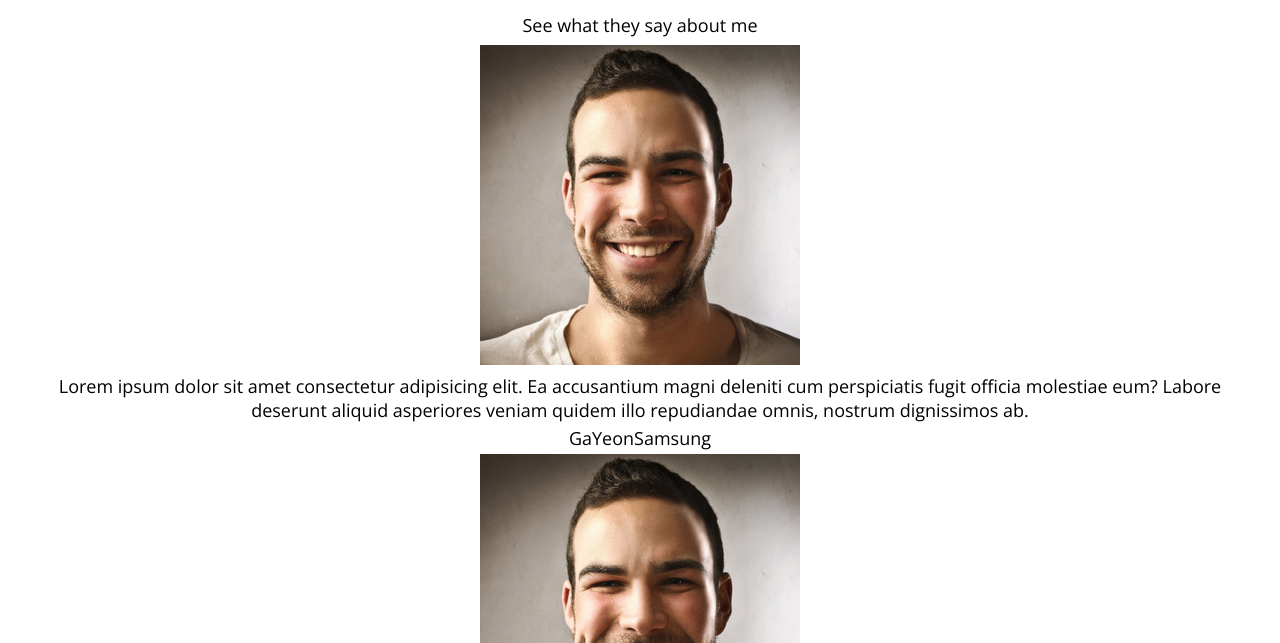
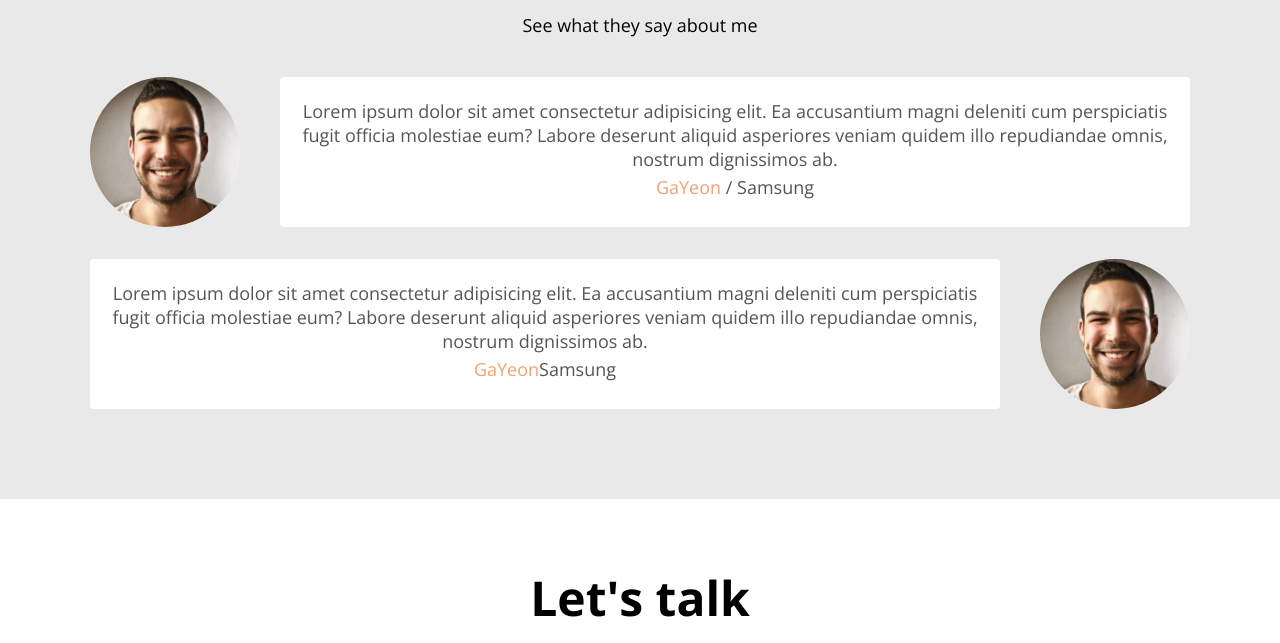
Before and after one commit to seoulsaram/portfolio, a plain HTML site: page index.html in a window 1280 px wide. Shown: the part 2775-3418 px from the top of the page. Drawn offline with nearby package versions, Linux system fonts and the light colour scheme.

Commit message:
CSS : Testimonials

```diff
--- a/index.html
+++ b/index.html
@@ -204,16 +204,16 @@ rel="stylesheet">
                 <img src="imgs/testimonial/people1.jpg" alt="" class="testimonial__avatar">
                 <div class="testimonial__speech-bubble">
                     <p>Lorem ipsum dolor sit amet consectetur adipisicing elit. Ea accusantium magni deleniti cum perspiciatis fugit officia molestiae eum? Labore deserunt aliquid asperiores veniam quidem illo repudiandae omnis, nostrum dignissimos ab.</p>
-                    <p class="name"><a href="">GaYeon</a>Samsung</p>
+                    <p class="name"><a href="">GaYeon</a> / Samsung</p>
                 </div>
+            </div>
                 <div class="testimonial">
-                    <img src="imgs/testimonial/people1.jpg" alt="" class="testimonial__avatar">
                     <div class="testimonial__speech-bubble">
                         <p>Lorem ipsum dolor sit amet consectetur adipisicing elit. Ea accusantium magni deleniti cum perspiciatis fugit officia molestiae eum? Labore deserunt aliquid asperiores veniam quidem illo repudiandae omnis, nostrum dignissimos ab.</p>
                         <p class="name"><a href="">GaYeon</a>Samsung</p>
                     </div>
+                <img src="imgs/testimonial/people1.jpg" alt="" class="testimonial__avatar">
             </div>
-
         </div>
     </section>
 
--- a/style.css
+++ b/style.css
@@ -388,3 +388,47 @@ p{
     height: 2px;
     background-color: var(--color-white-grey);
 }
+
+
+/* Testimonial */
+#testimonials{
+    background-color: var(--color-white-grey);
+}
+
+.testimonials{
+    margin: 40px;
+}
+
+.testimonial {
+    display: flex;
+    margin:32px 0;
+}
+
+.testimonial__avatar{
+    width: 150px;
+    height: 150px;
+    border-radius: 50%;
+}
+
+.testimonial__avatar:nth-child(odd){
+    margin-right: 40px;
+}
+
+.testimonial__avatar:nth-child(even){
+    margin-left: 40px;
+}
+
+.testimonial__speech-bubble{
+    padding: 18px;
+    background-color: var(--color-white);
+    border-radius: var(--size-border-radius);
+
+}
+
+.testimonial__speech-bubble p{
+    color: var(--color-description);
+}
+
+.testimonial__speech-bubble a{
+    color: var(--color-orange);
+}
```
